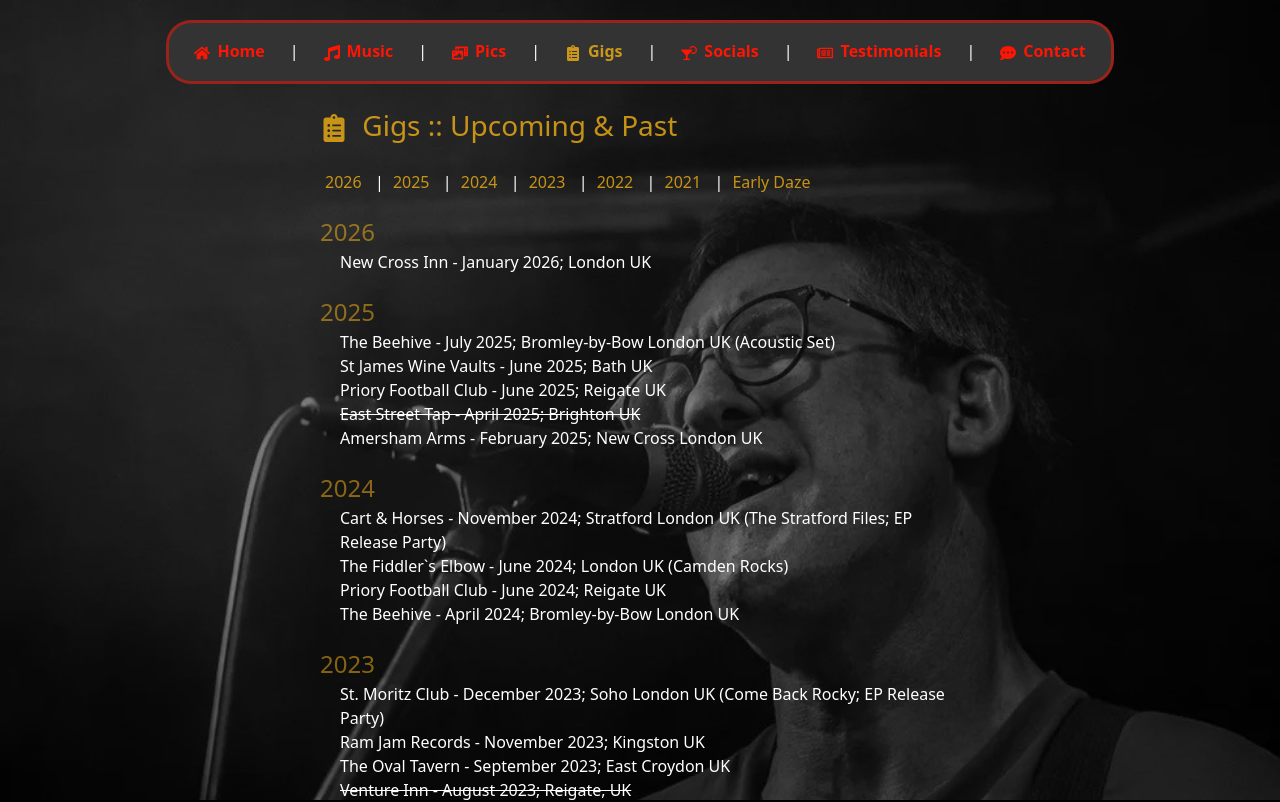
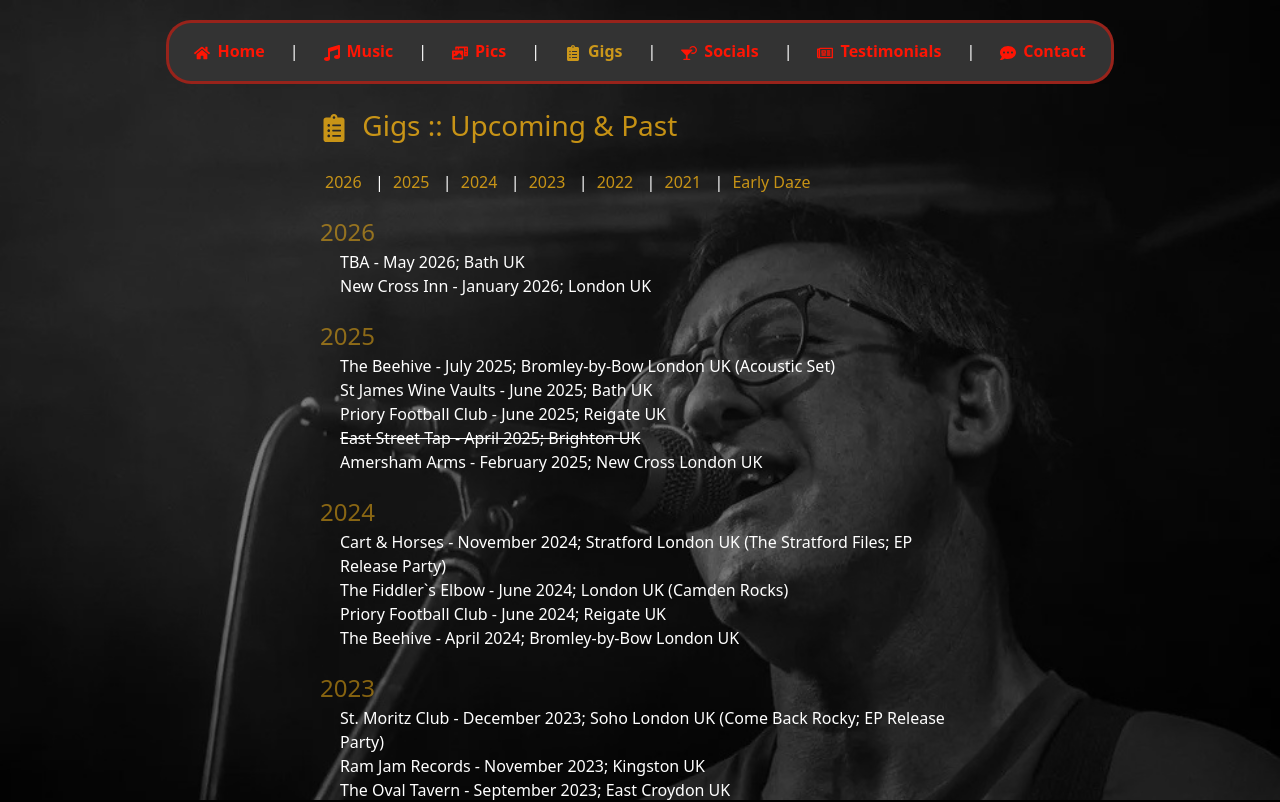
Before and after one commit to DuffmanOohyeah/boomedia, a Next.js app: page /gigs in a window 1280 px wide. Shown: the top 802 px of the page. Built offline with nearby package versions, Linux system fonts and the light colour scheme.

Commit message:
Adding May/Bath gig.

```diff
--- a/src/app/gigs/page.tsx
+++ b/src/app/gigs/page.tsx
@@ -51,6 +51,7 @@ const Gigs = (): JSX.Element => {
 				<a id='year26' />
 				<h2>2026</h2>
 				<ul className='gigsUl'>
+					<li>TBA - May 2026; Bath UK</li>
 					<li>New Cross Inn - January 2026; London UK</li>
 				</ul>
 
```
